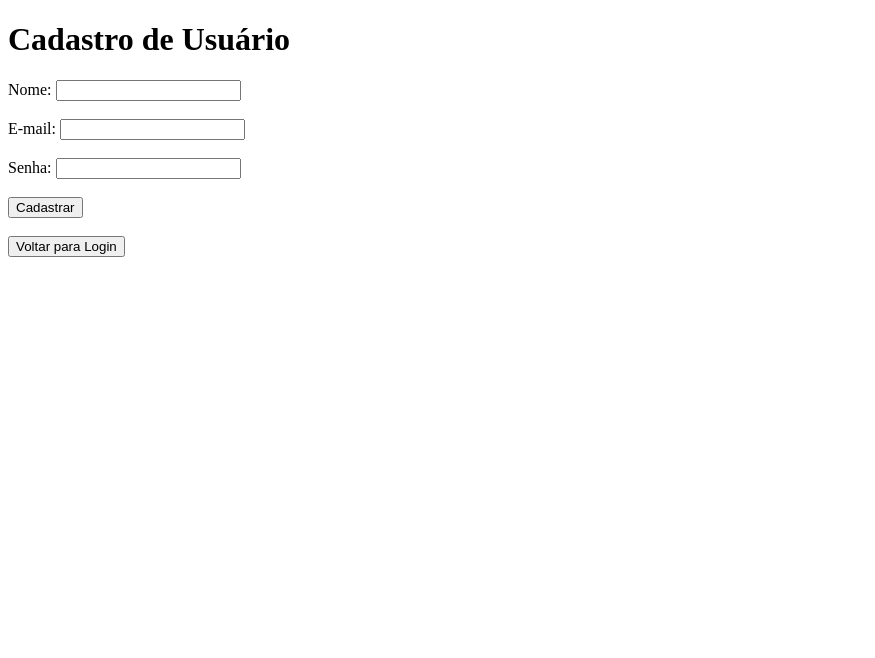
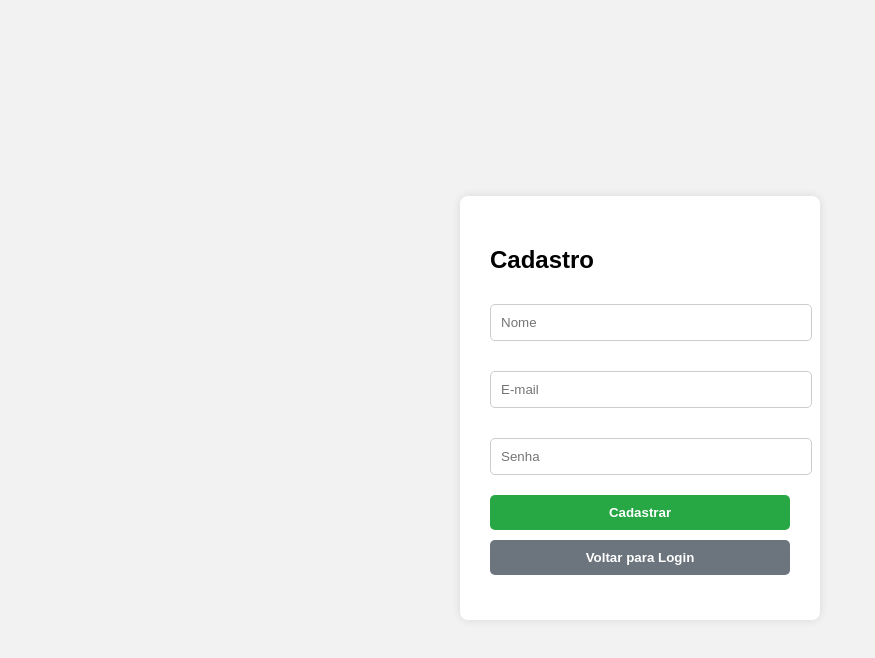
Before and after one commit to NobreDev11/frontend-login, a plain HTML site: page cadastro.html in a window 1280 px wide. Shown: the whole page, without its empty margins (0-875 px from the left). Drawn offline with Linux system fonts and the light colour scheme.

Commit message:
Melhor visual do cadastro e mantém funcionalidade

```diff
--- a/cadastro.html
+++ b/cadastro.html
@@ -1,33 +1,69 @@
+
 <!DOCTYPE html>
 <html lang="pt-BR">
 <head>
   <meta charset="UTF-8" />
-    <meta name="viewport" content="width=device-width, initial-scale=1.0" />
+  <meta name="viewport" content="width=device-width, initial-scale=1.0"/>
   <title>Cadastro de Usuário</title>
+  <style>
+    body {
+      font-family: Arial, sans-serif;
+      background-color: #f2f2f2;
+      display: flex;
+      justify-content: center;
+      align-items: center;
+      height: 100vh;
+    }
+    .cadastro-container {
+      background: white;
+      padding: 30px;
+      border-radius: 8px;
+      box-shadow: 0 0 10px rgba(0,0,0,0.1);
+      width: 300px;
+    }
+    input {
+      width: 100%;
+      padding: 10px;
+      margin-top: 10px;
+      margin-bottom: 20px;
+      border: 1px solid #ccc;
+      border-radius: 5px;
+    }
+    button {
+      width: 100%;
+      padding: 10px;
+      background-color: #28a745;
+      color: white;
+      font-weight: bold;
+      border: none;
+      border-radius: 5px;
+      cursor: pointer;
+    }
+    .secondary-btn {
+      background-color: #6c757d;
+      margin-top: 10px;
+    }
+    #mensagemErro {
+      color: red;
+      margin-top: 10px;
+      font-size: 0.9em;
+      text-align: center;
+    }
+  </style>
 </head>
 <body>
-    <h1>Cadastro de Usuário</h1>
 
+  <div class="cadastro-container">
+    <h2>Cadastro</h2>
     <form id="formCadastro">
-      <label for="nome">Nome:</label>
-      <input type="text" id="nome" name="nome" required />
-      <br /><br />
-
-      <label for="email">E-mail:</label>
-      <input type="email" id="email" name="email" required />
-      <br /><br />
-
-      <label for="senha">Senha:</label>
-      <input type="password" id="senha" name="senha" required />
-      <br /><br />
-
+      <input type="text" id="nome" name="nome" placeholder="Nome" required />
+      <input type="email" id="email" name="email" placeholder="E-mail" required />
+      <input type="password" id="senha" name="senha" placeholder="Senha" required />
       <button type="submit">Cadastrar</button>
     </form>
-
-    <br />
-    <button onclick="window.location.href='login.html'">Voltar para Login</button>
-
-    <p id="mensagemErro" style="color: red;"></p>
+    <button class="secondary-btn" onclick="window.location.href='login.html'">Voltar para Login</button>
+    <p id="mensagemErro"></p>
+  </div>
 
   <script>
     document
```
Lines whose indentation alone changed are shown as unchanged.
